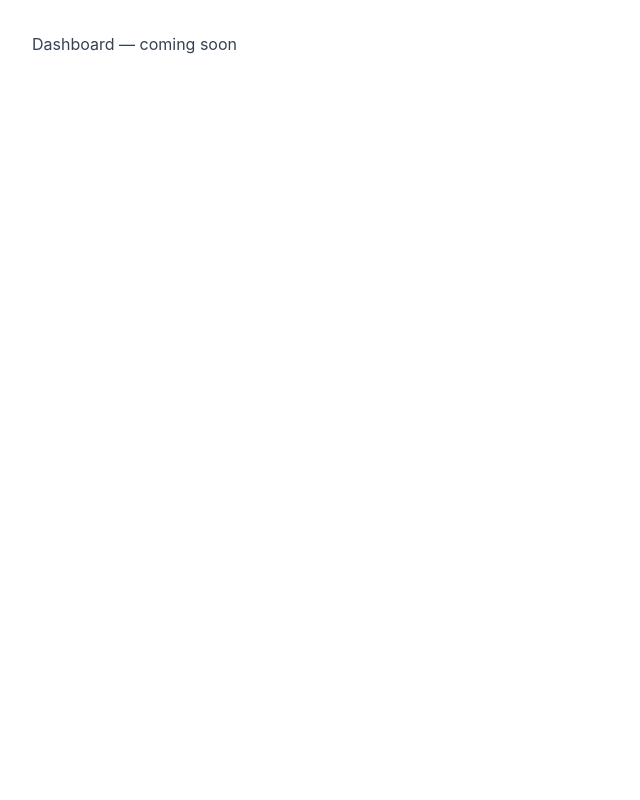
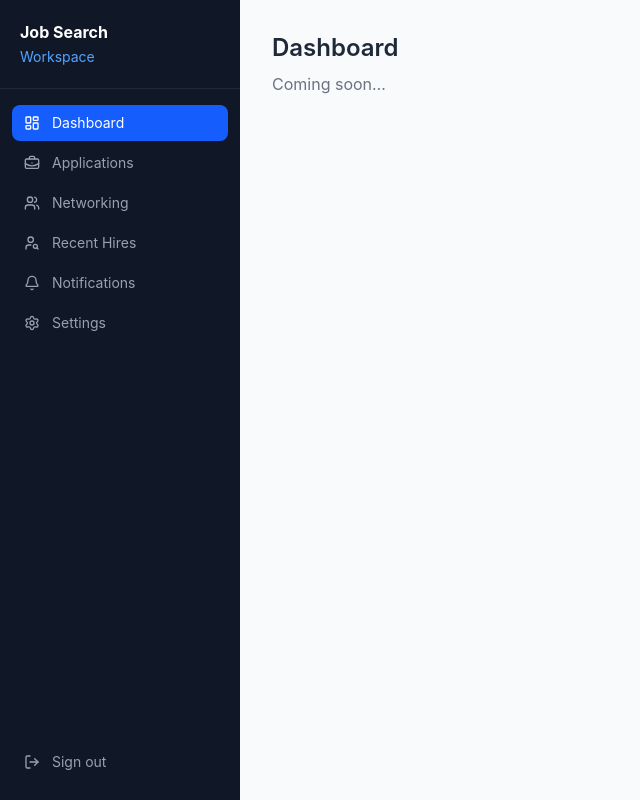
Before and after one commit to ayushpratap27/job-search-workspace, a React (Vite) app in the folder frontend/: page / in a window 1280 px wide. Shown: the whole page, without its empty margins (0-640 px from the left). Built offline with nearby package versions, Linux system fonts and the light colour scheme; no server answers; sample sign-in values are in the browser's storage.

Commit message:
add app layout with sidebar navigation and placeholder pages

```diff
--- a/frontend/src/App.tsx
+++ b/frontend/src/App.tsx
@@ -1,6 +1,8 @@
 import { BrowserRouter, Routes, Route, Navigate } from 'react-router-dom'
 import { QueryClient, QueryClientProvider } from '@tanstack/react-query'
+import AppLayout from '@/components/layout/AppLayout'
 import ProtectedRoute from '@/components/ProtectedRoute'
+import Placeholder from '@/components/Placeholder'
 import Login from '@/pages/Login'
 
 const queryClient = new QueryClient({
@@ -16,7 +18,15 @@ export default function App() {
         <Routes>
           <Route path="/login" element={<Login />} />
           <Route element={<ProtectedRoute />}>
-            <Route path="/" element={<div className="p-8 text-gray-700">Dashboard — coming soon</div>} />
+            <Route element={<AppLayout />}>
+              <Route path="/"              element={<Placeholder title="Dashboard" />} />
+              <Route path="/applications"  element={<Placeholder title="Applications" />} />
+              <Route path="/applications/:id" element={<Placeholder title="Application Detail" />} />
+              <Route path="/networking"    element={<Placeholder title="Networking" />} />
+              <Route path="/recent-hires"  element={<Placeholder title="Recent Hires" />} />
+              <Route path="/notifications" element={<Placeholder title="Notifications" />} />
+              <Route path="/settings"      element={<Placeholder title="Settings" />} />
+            </Route>
           </Route>
           <Route path="*" element={<Navigate to="/" replace />} />
         </Routes>
--- /dev/null
+++ b/frontend/src/components/Placeholder.tsx
@@ -0,0 +1,8 @@
+export default function Placeholder({ title }: { title: string }) {
+  return (
+    <div className="p-8">
+      <h1 className="text-2xl font-semibold text-gray-800">{title}</h1>
+      <p className="text-gray-500 mt-2">Coming soon…</p>
+    </div>
+  )
+}
--- /dev/null
+++ b/frontend/src/components/layout/AppLayout.tsx
@@ -0,0 +1,13 @@
+import { Outlet } from 'react-router-dom'
+import Sidebar from './Sidebar'
+
+export default function AppLayout() {
+  return (
+    <div className="flex min-h-screen bg-gray-50">
+      <Sidebar />
+      <main className="flex-1 overflow-auto">
+        <Outlet />
+      </main>
+    </div>
+  )
+}
--- /dev/null
+++ b/frontend/src/components/layout/Sidebar.tsx
@@ -0,0 +1,68 @@
+import { NavLink } from 'react-router-dom'
+import {
+  LayoutDashboard,
+  BriefcaseBusiness,
+  Users,
+  UserSearch,
+  Bell,
+  Settings,
+  LogOut,
+} from 'lucide-react'
+import { useAuthStore } from '@/store/authStore'
+
+const NAV = [
+  { to: '/',              icon: LayoutDashboard,  label: 'Dashboard' },
+  { to: '/applications',  icon: BriefcaseBusiness, label: 'Applications' },
+  { to: '/networking',    icon: Users,             label: 'Networking' },
+  { to: '/recent-hires',  icon: UserSearch,        label: 'Recent Hires' },
+  { to: '/notifications', icon: Bell,              label: 'Notifications' },
+  { to: '/settings',      icon: Settings,          label: 'Settings' },
+]
+
+export default function Sidebar() {
+  const logout = useAuthStore((s) => s.logout)
+
+  return (
+    <aside className="w-60 min-h-screen bg-gray-900 flex flex-col">
+      {/* Logo */}
+      <div className="px-5 py-5 border-b border-gray-800">
+        <span className="text-white font-bold text-base leading-tight">
+          Job Search<br />
+          <span className="text-blue-400 font-normal text-sm">Workspace</span>
+        </span>
+      </div>
+
+      {/* Nav */}
+      <nav className="flex-1 px-3 py-4 space-y-1">
+        {NAV.map(({ to, icon: Icon, label }) => (
+          <NavLink
+            key={to}
+            to={to}
+            end={to === '/'}
+            className={({ isActive }) =>
+              `flex items-center gap-3 px-3 py-2 rounded-lg text-sm transition-colors ${
+                isActive
+                  ? 'bg-blue-600 text-white'
+                  : 'text-gray-400 hover:bg-gray-800 hover:text-white'
+              }`
+            }
+          >
+            <Icon size={16} />
+            {label}
+          </NavLink>
+        ))}
+      </nav>
+
+      {/* Logout */}
+      <div className="px-3 pb-5">
+        <button
+          onClick={logout}
+          className="flex items-center gap-3 w-full px-3 py-2 rounded-lg text-sm text-gray-400 hover:bg-gray-800 hover:text-white transition-colors"
+        >
+          <LogOut size={16} />
+          Sign out
+        </button>
+      </div>
+    </aside>
+  )
+}
```
